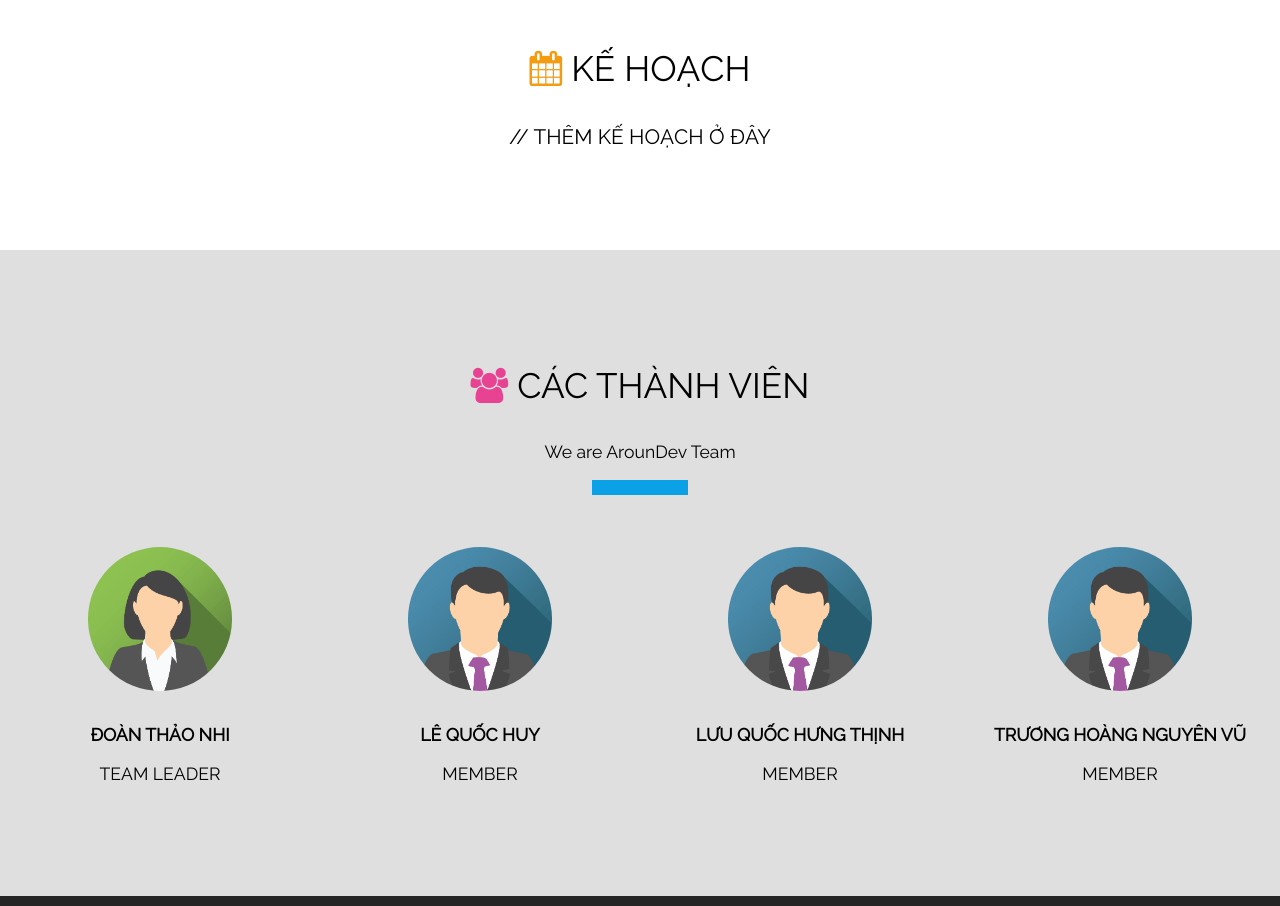
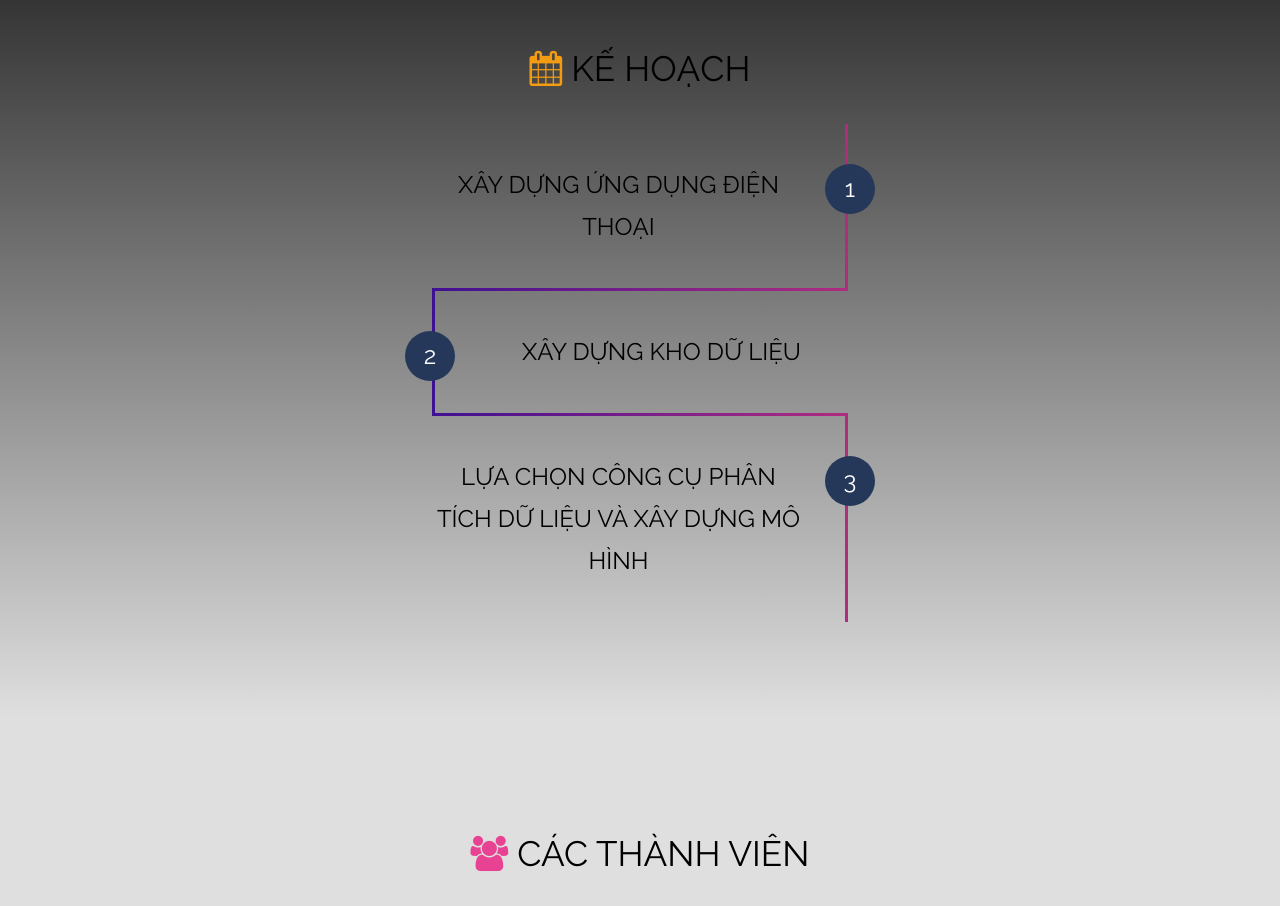
Before and after one commit to JIN-zz-tt/BDC-Assignment, a plain HTML site: page index.html in a window 1280 px wide. Shown: the part 2680-3586 px from the top of the page. Drawn offline with nearby package versions, Linux system fonts and the light colour scheme.

Commit message:
add plan

```diff
--- /dev/null
+++ b/css/plan.css
@@ -0,0 +1,60 @@
+#priceSection {
+    background-image: linear-gradient(#252525, #dfdfdf);
+}
+
+#planDiv {
+    margin: 1em 27em 1em 27em;
+    counter-reset: numPlan
+}
+
+.planPara {
+    font-size: 1.5em;
+    line-height: 1.75em;
+    border-top: 3px solid;
+    border-image: linear-gradient(to right, #401092 0%, #af2c7f 100%);
+    border-image-slice: 1;
+    border-width: 3px;
+    margin: 0;
+    padding: 40px;
+    counter-increment: numPlan;
+    position: relative;
+    color: black;
+  }
+  .planPara:before {
+    content: counter(numPlan);
+    position: absolute;
+    border-radius: 50%;
+    padding: 10px;
+    height: 1.25em;
+    width: 1.25em;
+    background-color: #25385a;
+    text-align: center;
+    line-height: 1.25em;
+    color: white;
+    font-size: 1em;
+  }
+  .planPara:nth-child(odd) {
+    border-right: 3px solid;
+    padding-left: 0;
+  }
+  .planPara:nth-child(odd):before {
+    left: 100%;
+    margin-left: -20px;
+  }
+  .planPara:nth-child(even) {
+    border-left: 3px solid;
+    padding-right: 0;
+  }
+  .planPara:nth-child(even):before {
+    right: 100%;
+    margin-right: -20px;
+  }
+  .planPara:first-child {
+    border-top: 0;
+    border-top-right-radius:0;
+    border-top-left-radius:0;
+  }
+  .planPara:last-child {
+    border-bottom-right-radius:0;
+    border-bottom-left-radius:0;
+  }
--- a/index.html
+++ b/index.html
@@ -4,6 +4,7 @@
     <meta charset="UTF-8">
     <link rel="shortcut icon" href="images/hcmut.png" />
     <link rel="stylesheet" href="css/style.css">
+    <link rel="stylesheet" href="css/plan.css">
     <link rel="stylesheet" href="css/flex.css">
     <link rel="stylesheet" href="css/color.css">
     <link rel="stylesheet" href="css/layout.css">
@@ -121,12 +122,17 @@
             <!-- Price -->
             <section id="priceSection" class="container-fluid text-center">
                 <h1 id="priceSection-header"> <i class="fa fa-calendar text-yellow "></i> KẾ HOẠCH </h1>
-                <h2 id="priceSection-description">
-                    // THÊM KẾ HOẠCH Ở ĐÂY
-                </h2>
-
-
-
+                <div id="planDiv">
+                    <p class="planPara">
+                        XÂY DỰNG ỨNG DỤNG ĐIỆN THOẠI
+                    </p>
+                    <p class="planPara">
+                        XÂY DỰNG KHO DỮ LIỆU
+                    </p>
+                    <p class="planPara">
+                        LỰA CHỌN CÔNG CỤ PHÂN TÍCH DỮ LIỆU VÀ XÂY DỰNG MÔ HÌNH
+                    </p>
+                </div>
             </section>
 
 
```
